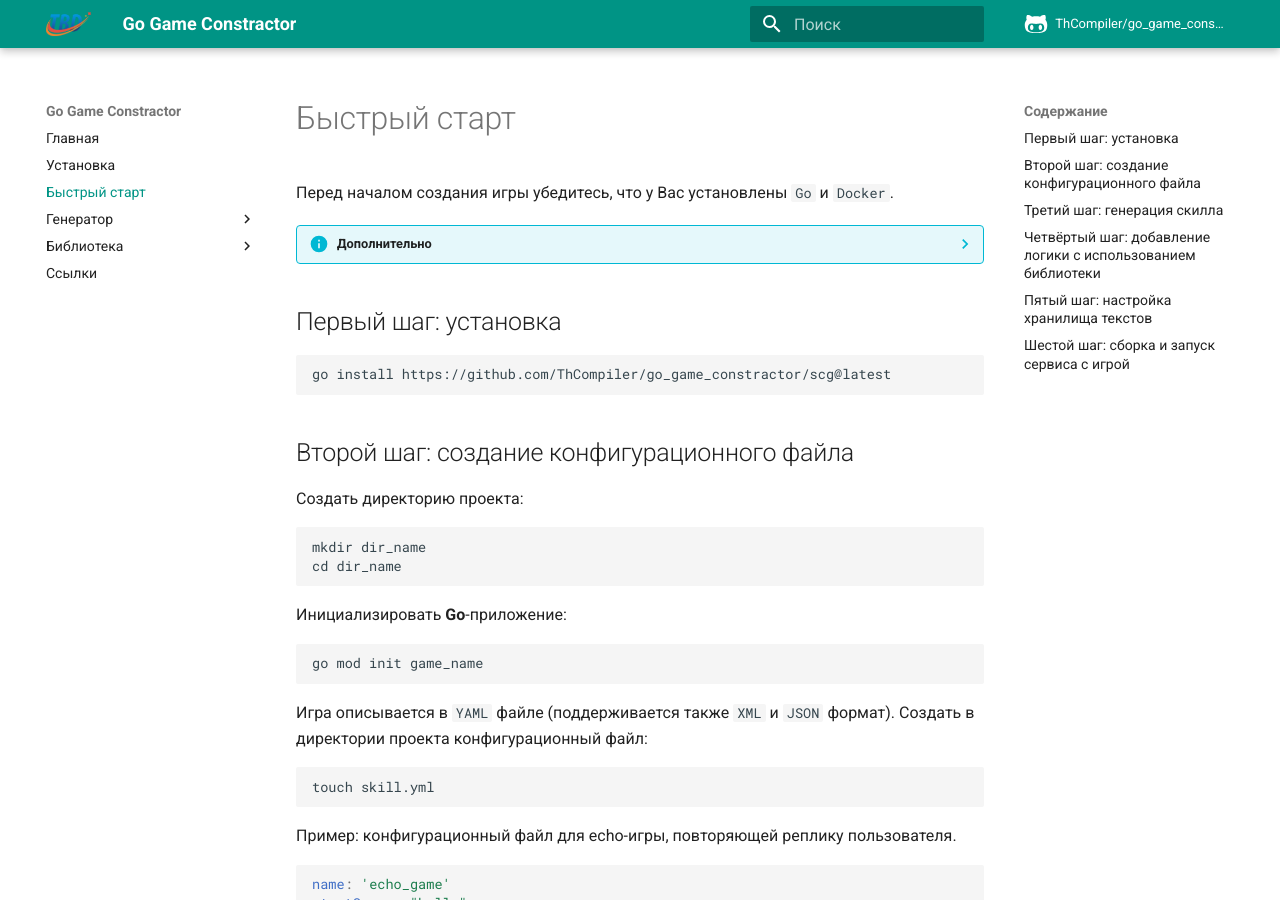
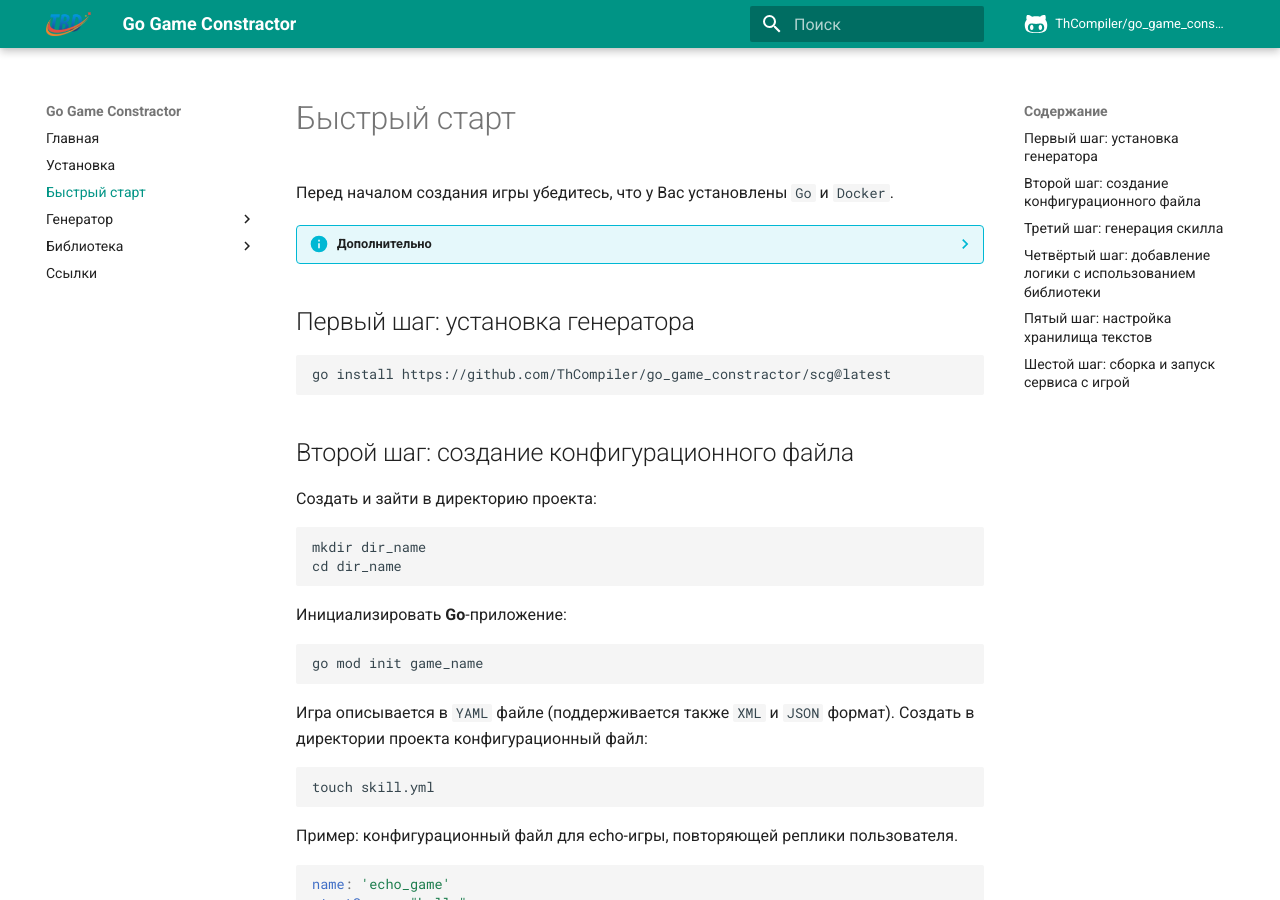
Before and after one commit to ThCompiler/go_game_constractor, an MkDocs documentation site: the page built from docs/manual.md, in a window 1280 px wide and 900 px high. Built offline with MkDocs 1.6.1 and Material for MkDocs 9.7.7, drawn with Linux system fonts in a browser that asks for light colours; comment, search, counter and statistics services are not loaded; the version menu is left out; some of the changed text lies outside the part shown.

Commit message:
Update manual.md

````diff
--- a/docs/manual.md
+++ b/docs/manual.md
@@ -8,13 +8,13 @@ title: "Быстрый старт"
 
     Инструкция по установке `Docker` находится на сайте [docs.docker](https://docs.docker.com/engine/install/))
 
-## Первый шаг: установка
+## Первый шаг: установка генератора
 ```cmd
 go install https://github.com/ThCompiler/go_game_constractor/scg@latest
 ```
 
 ## Второй шаг: создание конфигурационного файла
-Создать директорию проекта:
+Создать и зайти в директорию проекта:
 ```cmd
 mkdir dir_name
 cd dir_name
@@ -31,7 +31,7 @@ go mod init game_name
 touch skill.yml
 ```
 
-Пример: конфигурационный файл для echo-игры, повторяющей реплику пользователя.
+Пример: конфигурационный файл для echo-игры, повторяющей реплики пользователя.
 
 ```yaml
 name: 'echo_game'
@@ -161,4 +161,4 @@ REDIS_URL=redis://localhost:6380 ./bin/skill
 
 !!! tip "hint"
     Для запуска игры Вы можете воспользоваться [отладчиком](https://skill-debugger.marusia.mail.ru/) от Маруси, указав в нём
-    `url` для webhookа в формате `http://localhost:8080/v1/skill_name`.
+    `url` для Webhookа в формате `http://localhost:8080/v1/skill_name`.
````
